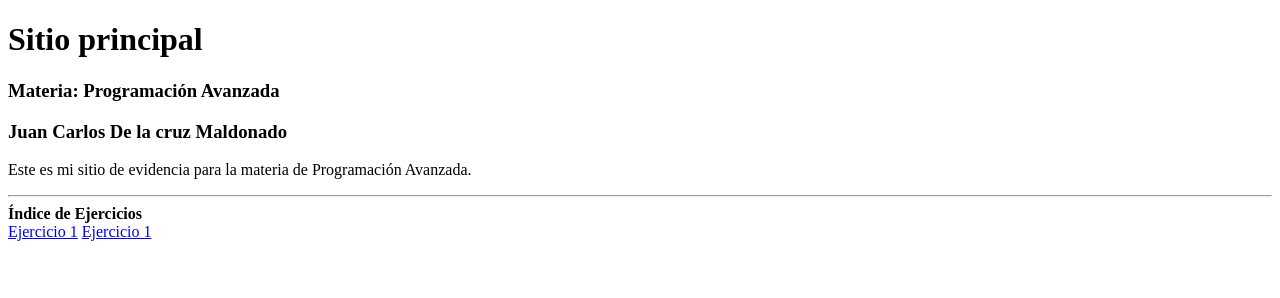
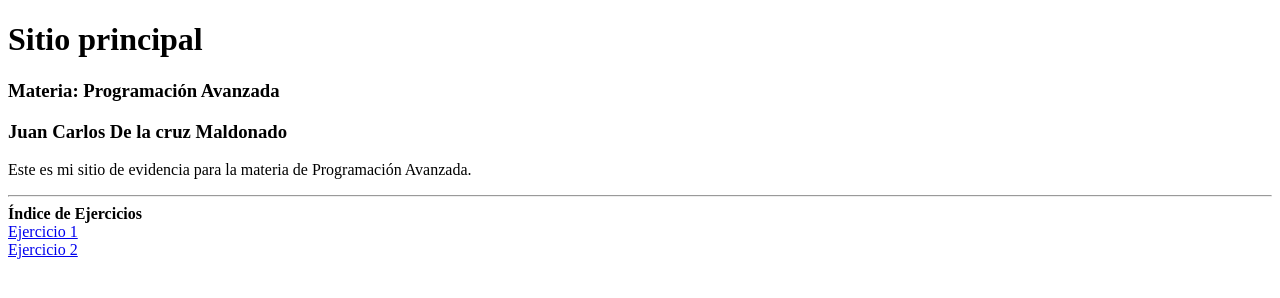
Before and after one commit to jdelacruzm/jdelacruzm.github.io, a plain HTML site: page index.html in a window 1280 px wide. Drawn offline with Linux system fonts and the light colour scheme.

Commit message:
Update index.html

```diff
--- a/index.html
+++ b/index.html
@@ -17,6 +17,7 @@
     <b>Índice de Ejercicios</b>
     <br/>
     <a href="Ejercicio1.html">Ejercicio 1</a>
-    <a href="Ejercicio2.html">Ejercicio 1</a>
+    <br/>
+    <a href="Ejercicio2.html">Ejercicio 2</a>
 </body>
 </html>
```
